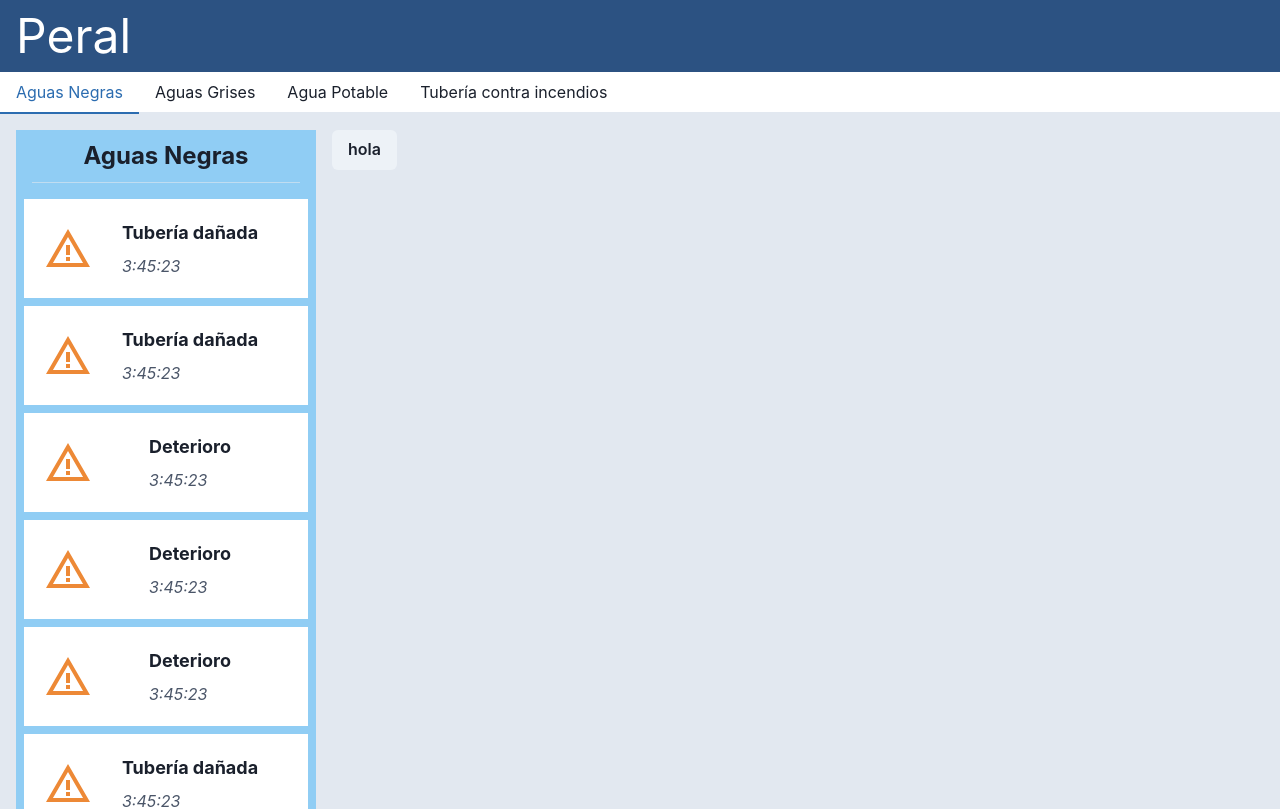
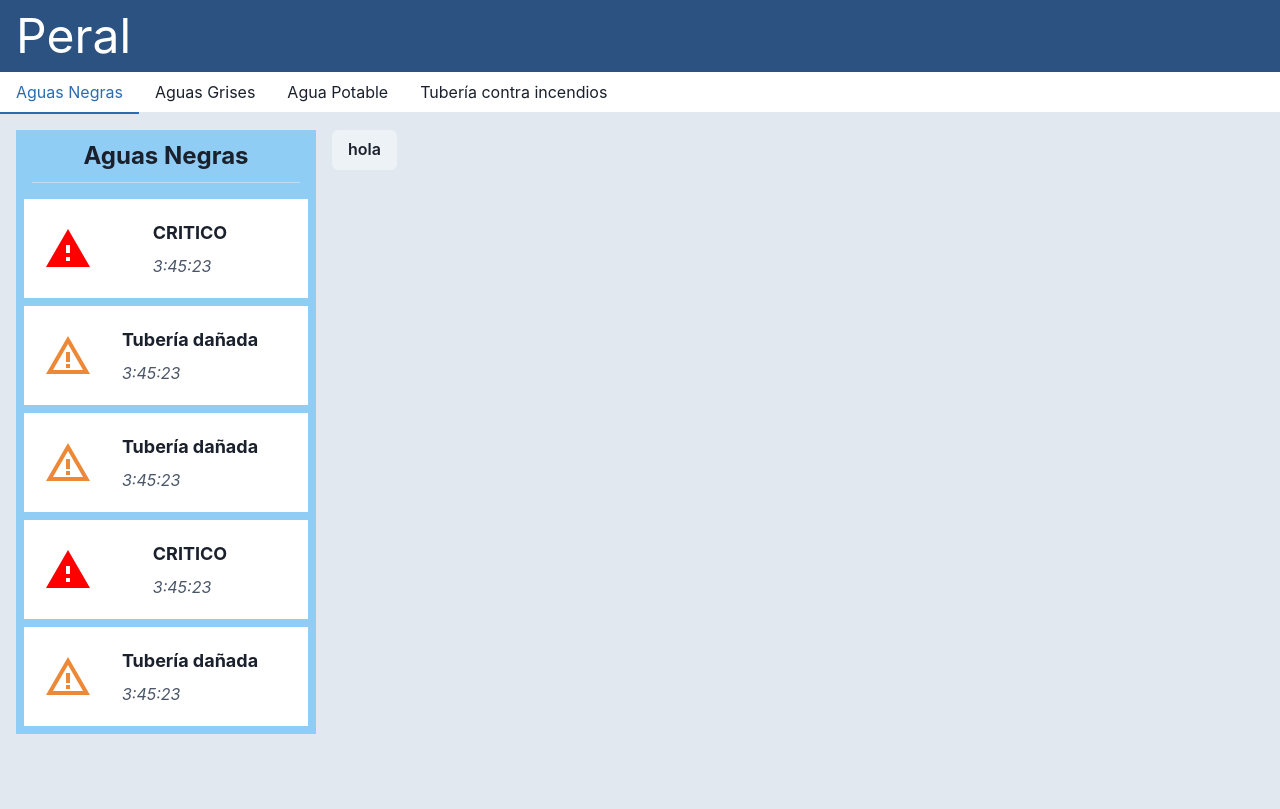
Before and after one commit to Jdelbarcogarza/peral-frontend, a Next.js app: page /dashboard in a window 1280 px wide. Shown: the top 809 px of the page. Built offline with nearby package versions, Linux system fonts and the light colour scheme.

Commit message:
dashboard reset

```diff
--- a/pages/dashboard.js
+++ b/pages/dashboard.js
@@ -51,18 +51,12 @@ export default function dashboard() {
                   <GridItem colSpan={3}>
                     <SideBar name={tabOneName}>
                     {/** TODO: Aquí va la lógica de negocio para poner todas las notificaciones */}
-                      <Notification color={'critical'} status={'Tubería dañada'} time={'3:45:23'}/>
-                      <Notification color={'warning'} status={'Tubería dañada'} time={'3:45:23'}/>
-                      <Notification status={'Deterioro'} time={'3:45:23'}/>
-                      <Notification status={'Deterioro'} time={'3:45:23'}/>
-                      <Notification status={'Deterioro'} time={'3:45:23'}/>
+                      <Notification status={'CRITICO'} time={'3:45:23'}/>
                       <Notification status={'Tubería dañada'} time={'3:45:23'}/>
                       <Notification status={'Tubería dañada'} time={'3:45:23'}/>
+                      <Notification status={'CRITICO'} time={'3:45:23'}/>
                       <Notification status={'Tubería dañada'} time={'3:45:23'}/>
-                      <Notification status={'Tubería dañada'} time={'3:45:23'}/>
-                      <Notification status={'Tubería dañada'} time={'3:45:23'}/>
-                      <Notification status={'Tubería dañada'} time={'3:45:23'}/>
-                      <Notification status={'Tubería dañada'} time={'3:45:23'}/>
+
 
 
                     </SideBar>
```
